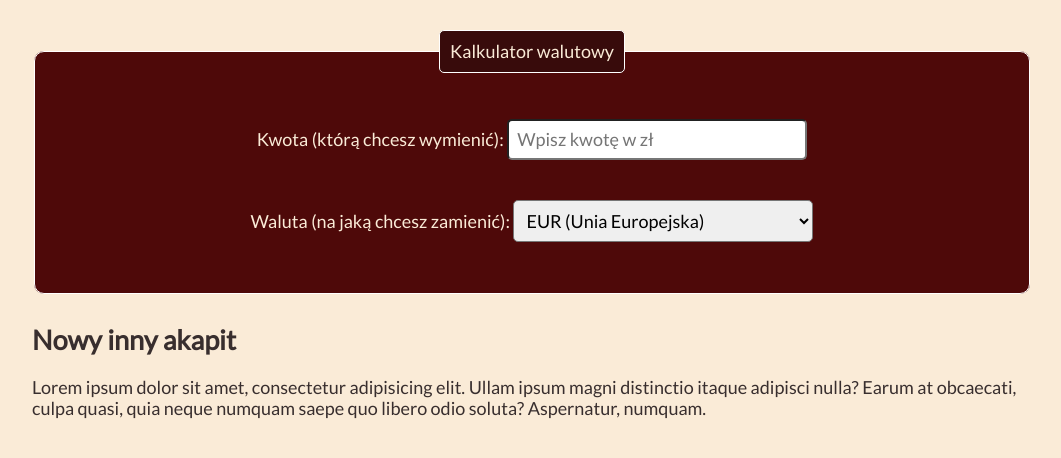
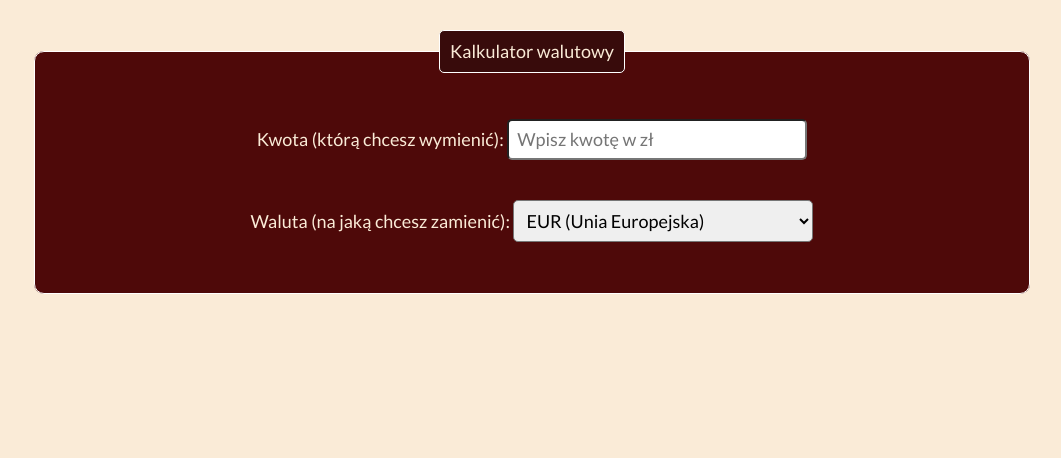
Before and after one commit to L-env/dzial4, a plain HTML site: page index.html in a window 1280 px wide. Shown: the whole page, without its empty margins (108-1169 px from the left). Drawn offline with nearby package versions, Linux system fonts and the light colour scheme.

Commit message:
new paragraph deleted

```diff
--- a/index.html
+++ b/index.html
@@ -41,9 +41,7 @@
             <strong class="js-changed"></strong>
         </p>
 
-        <h2>Nowy inny akapit</h2>
 
-        <p>Lorem ipsum dolor sit amet, consectetur adipisicing elit. Ullam ipsum magni distinctio itaque adipisci nulla? Earum at obcaecati, culpa quasi, quia neque numquam saepe quo libero odio soluta? Aspernatur, numquam.</p>
     </main>
 </body>
 
```
